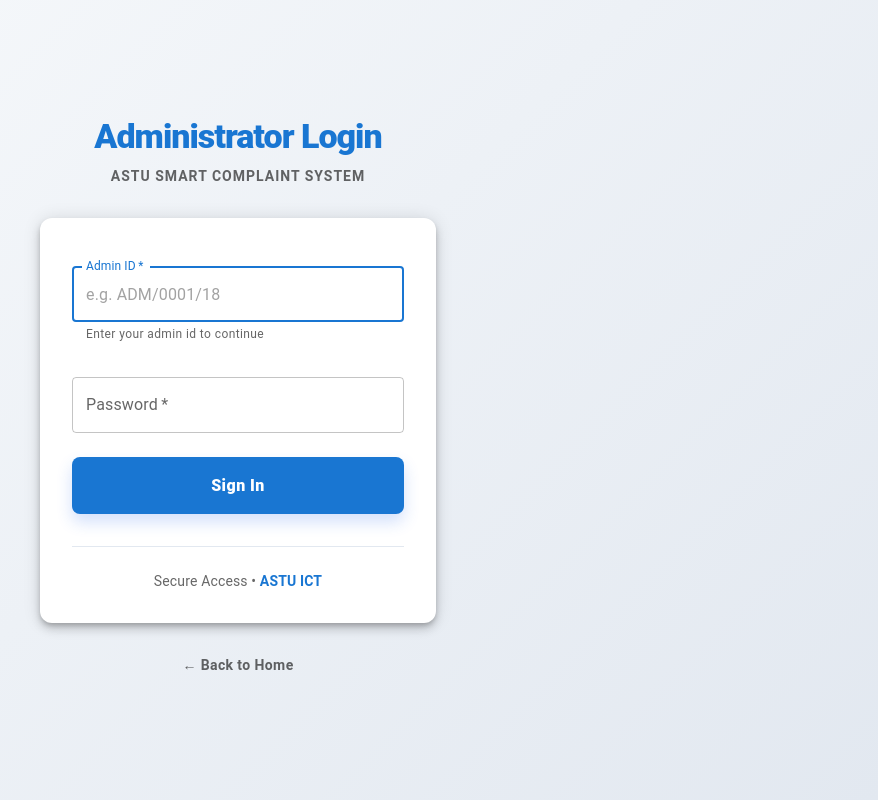
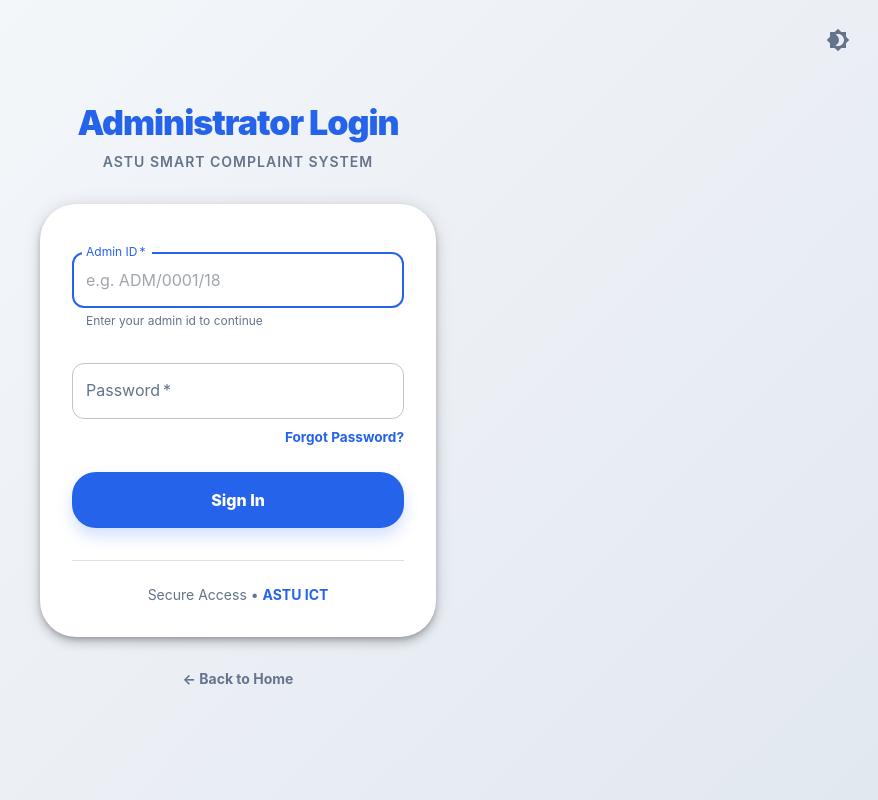
Before and after one commit to chera1606/astu-smart-complaint-system, a React (Vite) app in the folder frontend/: page /login/admin in a window 1280 px wide. Shown: the whole page, without its empty margins (402-1280 px from the left). Built offline with nearby package versions, Linux system fonts and the light colour scheme.

Commit message:
feat: implement global dark mode and fix layout padding issues

```diff
--- a/frontend/src/App.jsx
+++ b/frontend/src/App.jsx
@@ -9,6 +9,8 @@ import Login from './pages/Login';
 import AdminLayout from './pages/admin/AdminLayout';
 import StudentLayout from './pages/student/StudentLayout';
 import StaffLayout from './pages/staff/StaffLayout';
+import ForgotPassword from './pages/ForgotPassword';
+import ResetPassword from './pages/ResetPassword';
 
 const PrivateRoute = ({ children, allowedRoles }) => {
     const { user, loading } = useContext(AuthContext);
@@ -38,6 +40,9 @@ function App() {
                 <Route path="/login/staff" element={<Login forcedRole="staff" />} />
                 <Route path="/login/admin" element={<Login forcedRole="admin" />} />
 
+                <Route path="/forgot-password" element={<ForgotPassword />} />
+                <Route path="/reset-password/:token" element={<ResetPassword />} />
+
                 {/* Admin Routes */}
                 <Route path="/admin/*" element={
                     <PrivateRoute allowedRoles={['admin']}>
--- /dev/null
+++ b/frontend/src/context/ThemeContext.jsx
@@ -0,0 +1,78 @@
+import React, { createContext, useState, useMemo, useEffect } from 'react';
+import { createTheme, ThemeProvider } from '@mui/material/styles';
+
+export const ThemeContext = createContext();
+
+export const CustomThemeProvider = ({ children }) => {
+    const [mode, setMode] = useState(localStorage.getItem('themeMode') || 'light');
+
+    useEffect(() => {
+        localStorage.setItem('themeMode', mode);
+    }, [mode]);
+
+    const toggleTheme = () => {
+        setMode((prevMode) => (prevMode === 'light' ? 'dark' : 'light'));
+    };
+
+    const theme = useMemo(
+        () =>
+            createTheme({
+                palette: {
+                    mode,
+                    primary: {
+                        main: '#2563eb', // Professional blue
+                    },
+                    secondary: {
+                        main: '#64748b',
+                    },
+                    background: {
+                        default: mode === 'light' ? '#f8fafc' : '#0f172a',
+                        paper: mode === 'light' ? '#ffffff' : '#1e293b',
+                    },
+                    text: {
+                        primary: mode === 'light' ? '#1e293b' : '#f8fafc',
+                        secondary: mode === 'light' ? '#64748b' : '#94a3b8',
+                    },
+                },
+                typography: {
+                    fontFamily: '"Inter", "Roboto", "Helvetica", "Arial", sans-serif',
+                    h4: {
+                        fontWeight: 800,
+                    },
+                    h6: {
+                        fontWeight: 700,
+                    },
+                },
+                shape: {
+                    borderRadius: 12,
+                },
+                components: {
+                    MuiButton: {
+                        styleOverrides: {
+                            root: {
+                                textTransform: 'none',
+                                fontWeight: 700,
+                                borderRadius: 8,
+                            },
+                        },
+                    },
+                    MuiPaper: {
+                        styleOverrides: {
+                            root: {
+                                backgroundImage: 'none',
+                            },
+                        },
+                    },
+                },
+            }),
+        [mode]
+    );
+
+    return (
+        <ThemeContext.Provider value={{ mode, toggleTheme }}>
+            <ThemeProvider theme={theme}>
+                {children}
+            </ThemeProvider>
+        </ThemeContext.Provider>
+    );
+};
--- a/frontend/src/pages/Login.jsx
+++ b/frontend/src/pages/Login.jsx
@@ -1,13 +1,18 @@
 import React, { useState, useContext } from 'react';
 import { useNavigate, Link } from 'react-router-dom';
 import { AuthContext } from '../context/AuthContext';
-import { Container, Box, Typography, TextField, Button, Alert, Paper, Tabs, Tab } from '@mui/material';
+import { ThemeContext } from '../context/ThemeContext';
+import { Container, Box, Typography, TextField, Button, Alert, Paper, Tabs, Tab, IconButton, Tooltip } from '@mui/material';
+import { Brightness4, Brightness7 } from '@mui/icons-material';
+import { useTheme } from '@mui/material/styles';
 
 const Login = ({ forcedRole }) => {
     const [userId, setUserId] = useState('');
     const [password, setPassword] = useState('');
     const [localError, setLocalError] = useState(null);
     const { login, logout, error: authError } = useContext(AuthContext);
+    const { mode, toggleTheme } = useContext(ThemeContext);
+    const theme = useTheme();
     const navigate = useNavigate();
 
     const getRoleInfo = () => {
@@ -24,7 +29,8 @@ const Login = ({ forcedRole }) => {
         e.preventDefault();
         setLocalError(null);
         try {
-            const user = await login(userId, password);
+            const trimmedUserId = userId.trim();
+            const user = await login(trimmedUserId, password);
 
             if (user.role !== forcedRole) {
                 logout();
@@ -48,8 +54,20 @@ const Login = ({ forcedRole }) => {
             display: 'flex',
             alignItems: 'center',
             justifyContent: 'center',
-            background: 'linear-gradient(135deg, #f8fafc 0%, #e2e8f0 100%)'
+            background: mode === 'light'
+                ? 'linear-gradient(135deg, #f8fafc 0%, #e2e8f0 100%)'
+                : 'linear-gradient(135deg, #0f172a 0%, #1e293b 100%)',
+            position: 'relative'
         }}>
+            {/* Theme Toggle Button */}
+            <Box sx={{ position: 'absolute', top: 20, right: 20 }}>
+                <Tooltip title={`Switch to ${mode === 'light' ? 'dark' : 'light'} mode`}>
+                    <IconButton onClick={toggleTheme} sx={{ color: 'text.secondary' }}>
+                        {mode === 'light' ? <Brightness4 /> : <Brightness7 />}
+                    </IconButton>
+                </Tooltip>
+            </Box>
+
             <Container component="main" maxWidth="xs">
                 <Box sx={{ display: 'flex', flexDirection: 'column', alignItems: 'center' }}>
                     <Typography variant="h4" fontWeight={900} color="primary" gutterBottom sx={{ mb: 1, letterSpacing: -1 }}>
@@ -89,8 +107,18 @@ const Login = ({ forcedRole }) => {
                                 autoComplete="current-password"
                                 value={password}
                                 onChange={e => setPassword(e.target.value)}
-                                sx={{ mb: 3 }}
+                                sx={{ mb: 1 }}
                             />
+                            <Box sx={{ mb: 3, display: 'flex', justifyContent: 'flex-end' }}>
+                                <Link to="/forgot-password" style={{
+                                    textDecoration: 'none',
+                                    fontSize: '0.85rem',
+                                    fontWeight: 700,
+                                    color: theme.palette.primary.main
+                                }}>
+                                    Forgot Password?
+                                </Link>
+                            </Box>
                             <Button
                                 type="submit"
                                 fullWidth
@@ -109,7 +137,7 @@ const Login = ({ forcedRole }) => {
                             </Button>
                         </Box>
 
-                        <Box sx={{ mt: 4, pt: 3, textAlign: 'center', borderTop: '1px solid #e2e8f0' }}>
+                        <Box sx={{ mt: 4, pt: 3, textAlign: 'center', borderTop: `1px solid ${theme.palette.divider}` }}>
                             <Typography variant="body2" color="text.secondary">
                                 Secure Access • <Box component="span" sx={{ color: 'primary.main', fontWeight: 700 }}>ASTU ICT</Box>
                             </Typography>
--- a/frontend/src/pages/staff/StaffLayout.jsx
+++ b/frontend/src/pages/staff/StaffLayout.jsx
@@ -8,8 +8,10 @@ import AssignmentIcon from '@mui/icons-material/Assignment';
 import PersonIcon from '@mui/icons-material/Person';
 import LogoutIcon from '@mui/icons-material/Logout';
 import MenuIcon from '@mui/icons-material/Menu';
+import { Brightness4, Brightness7 } from '@mui/icons-material';
 import { Routes, Route, Link, useNavigate, useLocation } from 'react-router-dom';
 import { AuthContext } from '../../context/AuthContext';
+import { ThemeContext } from '../../context/ThemeContext';
 
 import StaffOverview from './StaffOverview';
 import AssignedComplaints from './AssignedComplaints';
@@ -28,6 +30,7 @@ const navItems = [
 
 const StaffLayout = () => {
     const { user, logout } = useContext(AuthContext);
+    const { mode, toggleTheme } = useContext(ThemeContext);
     const navigate = useNavigate();
     const location = useLocation();
     const [mobileOpen, setMobileOpen] = useState(false);
@@ -47,15 +50,17 @@ const StaffLayout = () => {
     };
 
     const drawer = (
-        <Box sx={{ height: '100%', display: 'flex', flexDirection: 'column' }}>
+        <Box sx={{ height: '100%', display: 'flex', flexDirection: 'column', bgcolor: 'background.paper' }}>
             {/* Profile Header */}
             <Box sx={{
                 p: 3, display: 'flex', flexDirection: 'column', alignItems: 'center',
-                background: 'linear-gradient(135deg, #1565c0 0%, #0d47a1 100%)',
+                background: mode === 'light'
+                    ? 'linear-gradient(135deg, #1565c0 0%, #0d47a1 100%)'
+                    : 'linear-gradient(135deg, #1e293b 0%, #0f172a 100%)',
                 color: 'white',
             }}>
                 <Avatar sx={{
-                    width: 64, height: 64, bgcolor: '#42a5f5',
+                    width: 64, height: 64, bgcolor: mode === 'light' ? '#42a5f5' : '#334155',
                     fontSize: 26, fontWeight: 'bold', mb: 1,
                     border: '3px solid rgba(255,255,255,0.3)',
                     boxShadow: '0 4px 12px rgba(0,0,0,0.2)'
@@ -84,13 +89,13 @@ const StaffLayout = () => {
                             sx={{
                                 borderRadius: 2, py: 1.2,
                                 '&.Mui-selected': {
-                                    bgcolor: '#e3f2fd',
-                                    color: '#1565c0',
-                                    '& .MuiListItemIcon-root': { color: '#1565c0' },
-                                    '&:hover': { bgcolor: '#bbdefb' }
+                                    bgcolor: mode === 'light' ? '#e3f2fd' : 'rgba(37, 99, 235, 0.15)',
+                                    color: mode === 'light' ? '#1565c0' : '#60a5fa',
+                                    '& .MuiListItemIcon-root': { color: mode === 'light' ? '#1565c0' : '#60a5fa' },
+                                    '&:hover': { bgcolor: mode === 'light' ? '#bbdefb' : 'rgba(37, 99, 235, 0.25)' }
                                 },
-                                color: '#555',
-                                '& .MuiListItemIcon-root': { color: '#888' },
+                                color: mode === 'light' ? '#555' : '#94a3b8',
+                                '& .MuiListItemIcon-root': { color: mode === 'light' ? '#888' : '#475569' },
                                 transition: 'all 0.2s',
                             }}
                         >
@@ -133,7 +138,9 @@ const StaffLayout = () => {
             <CssBaseline />
             <AppBar position="fixed" elevation={0} sx={{
                 zIndex: (theme) => theme.zIndex.drawer + 1,
-                background: 'linear-gradient(135deg, #1565c0 0%, #1976d2 100%)',
+                background: mode === 'light'
+                    ? 'linear-gradient(135deg, #1565c0 0%, #1976d2 100%)'
+                    : 'linear-gradient(135deg, #1e293b 0%, #0f172a 100%)',
                 borderBottom: '1px solid rgba(255,255,255,0.1)'
             }}>
                 <Toolbar>
@@ -150,6 +157,12 @@ const StaffLayout = () => {
                     </Typography>
 
                     <Box sx={{ display: 'flex', alignItems: 'center', gap: 1 }}>
+                        <Tooltip title={`Switch to ${mode === 'light' ? 'dark' : 'light'} mode`}>
+                            <IconButton color="inherit" onClick={toggleTheme}>
+                                {mode === 'light' ? <Brightness4 /> : <Brightness7 />}
+                            </IconButton>
+                        </Tooltip>
+
                         <NotificationCenter />
 
                         <Divider orientation="vertical" flexItem sx={{ mx: 0.5, bgcolor: 'rgba(255,255,255,0.2)' }} />
@@ -189,7 +202,12 @@ const StaffLayout = () => {
                 sx={{
                     width: DRAWER_WIDTH,
                     display: { xs: 'none', md: 'block' },
-                    '& .MuiDrawer-paper': { width: DRAWER_WIDTH, boxSizing: 'border-box', borderRight: '1px solid #e8edf2' },
+                    '& .MuiDrawer-paper': {
+                        width: DRAWER_WIDTH,
+                        boxSizing: 'border-box',
+                        borderRight: mode === 'light' ? '1px solid #e8edf2' : '1px solid rgba(255,255,255,0.05)',
+                        bgcolor: 'background.paper'
+                    },
                 }}
             >
                 <Toolbar /> {/* Spacer */}
@@ -209,7 +227,7 @@ const StaffLayout = () => {
             {/* Main Content */}
             <Box component="main" sx={{
                 flexGrow: 1, p: { xs: 2, md: 3 }, mt: '64px',
-                minHeight: '100vh', bgcolor: '#f0f4f8',
+                minHeight: '100vh', bgcolor: 'background.default',
                 ml: { md: `${DRAWER_WIDTH}px` }
             }}>
                 <Routes>
--- a/frontend/src/pages/student/StudentLayout.jsx
+++ b/frontend/src/pages/student/StudentLayout.jsx
@@ -11,8 +11,10 @@ import PersonIcon from '@mui/icons-material/Person';
 import LogoutIcon from '@mui/icons-material/Logout';
 import MenuIcon from '@mui/icons-material/Menu';
 import NotificationsNoneIcon from '@mui/icons-material/NotificationsNone';
+import { Brightness4, Brightness7 } from '@mui/icons-material';
 import { Routes, Route, Link, useNavigate, useLocation } from 'react-router-dom';
 import { AuthContext } from '../../context/AuthContext';
+import { ThemeContext } from '../../context/ThemeContext';
 
 import StudentOverview from './StudentOverview';
 import SubmitComplaint from './SubmitComplaint';
@@ -33,6 +35,7 @@ const navItems = [
 
 const StudentLayout = () => {
     const { user, logout } = useContext(AuthContext);
+    const { mode, toggleTheme } = useContext(ThemeContext);
     const navigate = useNavigate();
     const location = useLocation();
     const [mobileOpen, setMobileOpen] = useState(false);
@@ -56,18 +59,20 @@ const StudentLayout = () => {
     };
 
     const drawer = (
-        <Box sx={{ height: '100%', display: 'flex', flexDirection: 'column' }}>
+        <Box sx={{ height: '100%', display: 'flex', flexDirection: 'column', bgcolor: 'background.paper' }}>
             {/* Header / Brand */}
             <Box component={Link} to="/student/profile" sx={{
                 p: 3, display: 'flex', flexDirection: 'column', alignItems: 'center',
-                background: 'linear-gradient(135deg, #1565c0 0%, #0d47a1 100%)',
+                background: mode === 'light'
+                    ? 'linear-gradient(135deg, #1565c0 0%, #0d47a1 100%)'
+                    : 'linear-gradient(135deg, #1e293b 0%, #0f172a 100%)',
                 color: 'white',
                 textDecoration: 'none',
                 cursor: 'pointer',
                 '&:hover .MuiAvatar-root': { transform: 'scale(1.05)' }
             }}>
                 <Avatar sx={{
-                    width: 64, height: 64, bgcolor: '#42a5f5',
+                    width: 64, height: 64, bgcolor: mode === 'light' ? '#42a5f5' : '#334155',
                     fontSize: 26, fontWeight: 'bold', mb: 1.5,
                     border: '3px solid rgba(255,255,255,0.2)',
                     boxShadow: '0 4px 12px rgba(0,0,0,0.3)',
@@ -97,13 +102,13 @@ const StudentLayout = () => {
                             sx={{
                                 borderRadius: 2, py: 1.3,
                                 '&.Mui-selected': {
-                                    bgcolor: '#e3f2fd',
-                                    color: '#1565c0',
-                                    '& .MuiListItemIcon-root': { color: '#1565c0' },
-                                    '&:hover': { bgcolor: '#bbdefb' }
+                                    bgcolor: mode === 'light' ? '#e3f2fd' : 'rgba(37, 99, 235, 0.15)',
+                                    color: mode === 'light' ? '#1565c0' : '#60a5fa',
+                                    '& .MuiListItemIcon-root': { color: mode === 'light' ? '#1565c0' : '#60a5fa' },
+                                    '&:hover': { bgcolor: mode === 'light' ? '#bbdefb' : 'rgba(37, 99, 235, 0.25)' }
                                 },
-                                color: '#546e7a',
-                                '& .MuiListItemIcon-root': { color: '#90a4ae' },
+                                color: mode === 'light' ? '#546e7a' : '#94a3b8',
+                                '& .MuiListItemIcon-root': { color: mode === 'light' ? '#90a4ae' : '#475569' },
                                 transition: 'all 0.2s',
                             }}
                         >
@@ -133,7 +138,7 @@ const StudentLayout = () => {
                     onClick={handleLogout}
                     sx={{
                         borderRadius: 2,
-                        '&:hover': { bgcolor: '#fff5f5' },
+                        '&:hover': { bgcolor: mode === 'light' ? '#fff5f5' : 'rgba(211, 47, 47, 0.1)' },
                         color: '#d32f2f'
                     }}
                 >
@@ -150,7 +155,9 @@ const StudentLayout = () => {
             <CssBaseline />
             <AppBar position="fixed" elevation={0} sx={{
                 zIndex: (theme) => theme.zIndex.drawer + 1,
-                background: 'linear-gradient(90deg, #1565c0 0%, #1976d2 100%)',
+                background: mode === 'light'
+                    ? 'linear-gradient(90deg, #1565c0 0%, #1976d2 100%)'
+                    : 'linear-gradient(90deg, #1e293b 0%, #0f172a 100%)',
                 borderBottom: '1px solid rgba(255,255,255,0.1)'
             }}>
                 <Toolbar>
@@ -170,6 +177,12 @@ const StudentLayout = () => {
                         <Tooltip title="Submit new issue">
                             <IconButton color="inherit" onClick={() => navigate('/student/submit')}>
                                 <AddCircleIcon />
+                            </IconButton>
+                        </Tooltip>
+
+                        <Tooltip title={`Switch to ${mode === 'light' ? 'dark' : 'light'} mode`}>
+                            <IconButton color="inherit" onClick={toggleTheme}>
+                                {mode === 'light' ? <Brightness4 /> : <Brightness7 />}
                             </IconButton>
                         </Tooltip>
 
@@ -207,7 +220,12 @@ const StudentLayout = () => {
                     variant="permanent"
                     sx={{
                         display: { xs: 'none', md: 'block' },
-                        '& .MuiDrawer-paper': { width: DRAWER_WIDTH, boxSizing: 'border-box', borderRight: '1px solid #edf2f7' },
+                        '& .MuiDrawer-paper': {
+                            width: DRAWER_WIDTH,
+                            boxSizing: 'border-box',
+                            borderRight: mode === 'light' ? '1px solid #edf2f7' : '1px solid rgba(255,255,255,0.05)',
+                            bgcolor: 'background.paper'
+                        },
                     }}
                 >
                     <Toolbar /> {/* Spacer */}
@@ -231,7 +249,7 @@ const StudentLayout = () => {
             <Box component="main" sx={{
                 flexGrow: 1,
                 minHeight: '100vh',
-                bgcolor: '#f8fafc',
+                bgcolor: 'background.default',
                 p: { xs: 2, sm: 3 },
                 mt: '64px',
                 ml: { md: 0 }
```
Also changed, not shown: frontend/src/main.jsx (+5 -2 lines).
